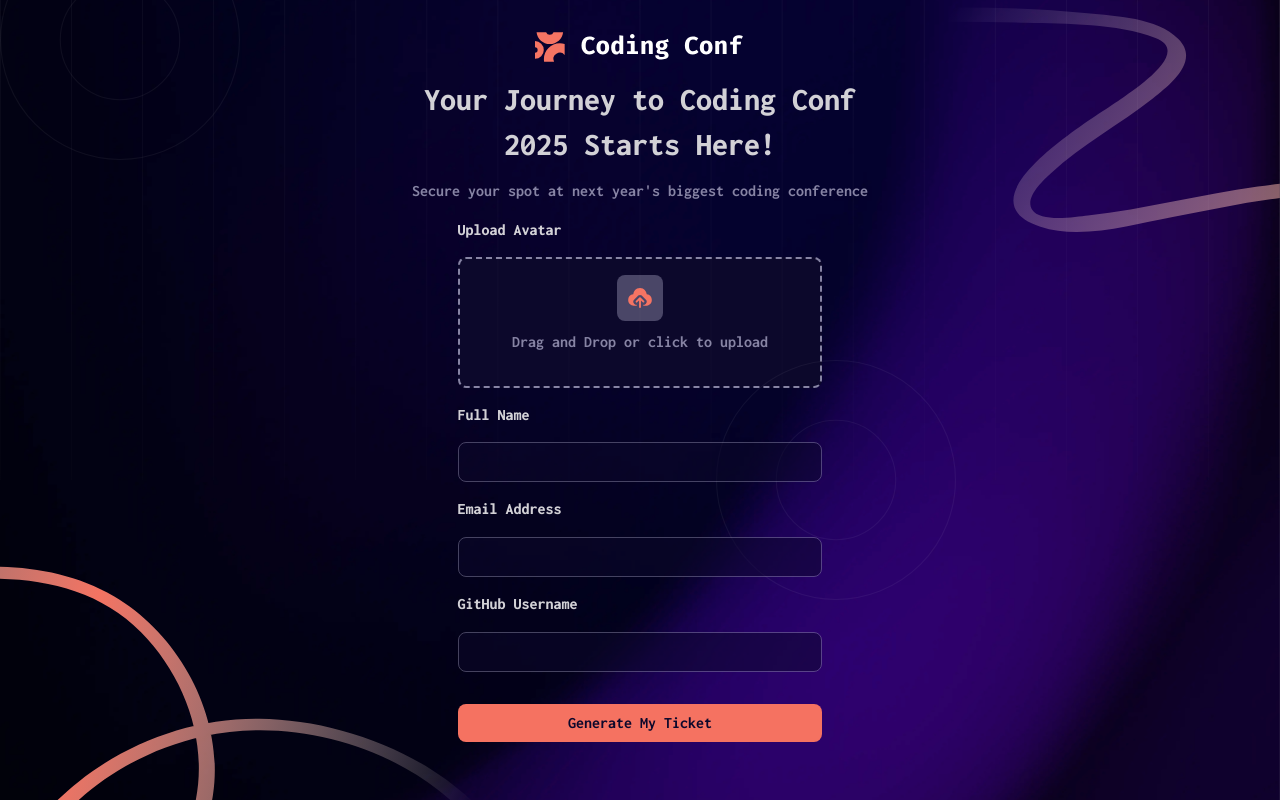
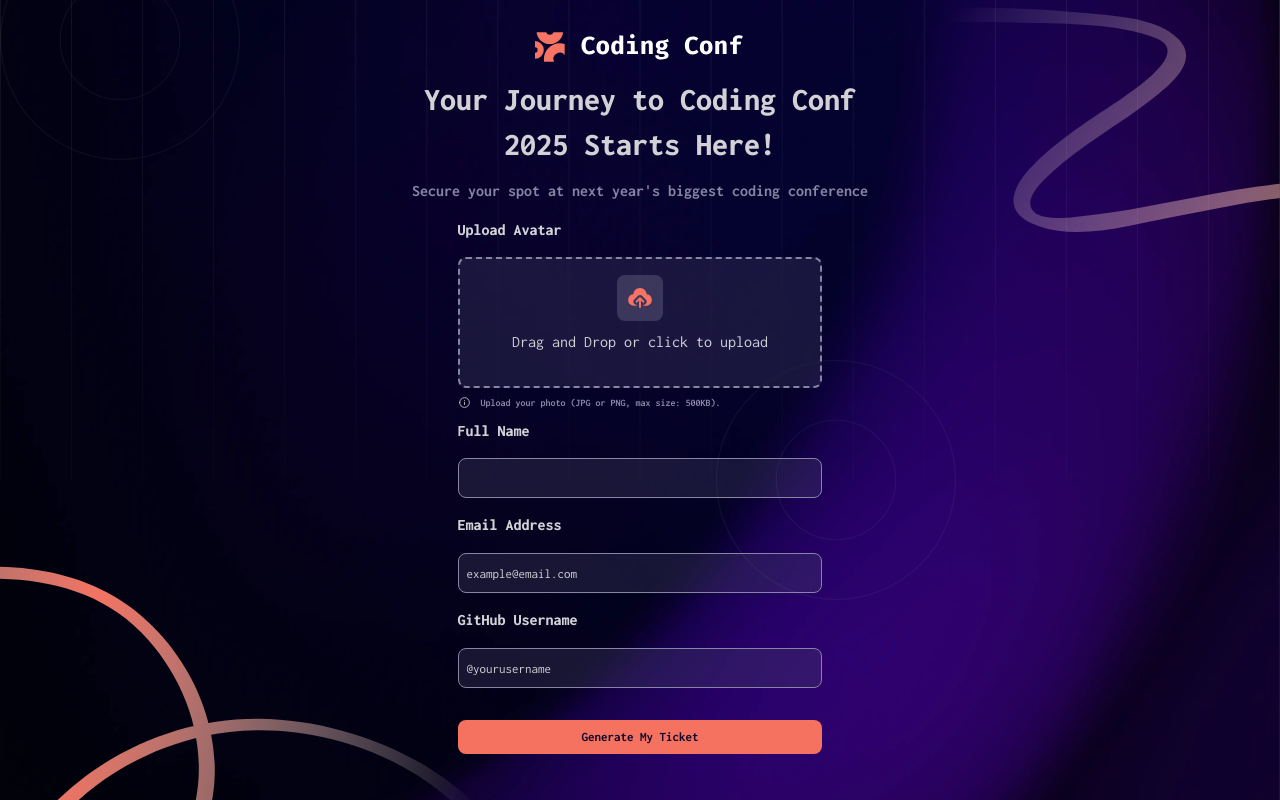
Before and after one commit to Timineri/Conference-Ticket-Generator, a React (Create React App) app: page / in a window 1280 px wide. Built offline with nearby package versions, Linux system fonts and the light colour scheme.

Commit message:
Conpleted the Form UI: Added the hover and Focus State.

```diff
--- a/src/components/MainForm.js
+++ b/src/components/MainForm.js
@@ -1,5 +1,6 @@
 import React from "react";
 import UploadIcon from "../assets/images/icon-upload.svg";
+import InfoIcon from "../assets/images/icon-info.svg";
 
 export default function MainForm() {
   return (
@@ -11,10 +12,14 @@ export default function MainForm() {
       <form>
         <label>
           Upload Avatar
-          <div className="upload">
+          <div className="upload" tabIndex={0}>
             <img className="upload-icon" src={UploadIcon} alt="upload" />
             <p className="upload-text">Drag and Drop or click to upload</p>
           </div>
+          <p className="upload-condition">
+            <img src={InfoIcon} alt="info-icon" className="info-icon" /> Upload
+            your photo (JPG or PNG, max size: 500KB).
+          </p>
         </label>
 
         <label>
@@ -24,12 +29,12 @@ export default function MainForm() {
 
         <label>
           Email Address
-          <input type="email" />
+          <input type="email" placeholder="example@email.com" />
         </label>
 
         <label>
           GitHub Username
-          <input type="text" />
+          <input type="text" placeholder="@yourusername" />
         </label>
 
         <div>
--- a/src/index.css
+++ b/src/index.css
@@ -18,8 +18,34 @@
   --Orange-500: hsl(7, 88%, 67%);
   --Orange-700: hsl(7, 71%, 60%);
   --Gradient-text: hsl(7, 86%, 67%) to hsl(0, 0%, 100%);
-  --Bg-Opacity: hsla(245, 19%, 35%, 0.5);
-  --Bg-Opacity-2: hsla(245, 15%, 58%, 0.5);
+  --Bg-Opacity: hsla(245, 19%, 35%, 0.3);
+  --Bg-Opacity-2: hsla(245, 15%, 58%, 0.3);
+}
+
+@font-face {
+  font-family: "Inconsolata";
+  src: url("./assets/fonts/Inconsolata-VariableFont_wdth\,wght.ttf")
+    format("truetype");
+}
+
+@font-face {
+  font-family: "Inconsolata-ExtraBold";
+  src: url("./assets/fonts/static/Inconsolata-ExtraBold.ttf") format("truetype");
+}
+
+@font-face {
+  font-family: "Inconsolata-bold";
+  src: url("./assets/fonts/static/Inconsolata-Bold.ttf") format("truetype");
+}
+
+@font-face {
+  font-family: "Inconsolata-regular";
+  src: url("./assets/fonts/static/Inconsolata-Regular.ttf") format("truetype");
+}
+
+@font-face {
+  font-family: "Inconsolata-mediun";
+  src: url("./assets/fonts/static/Inconsolata-Medium.ttf") format("truetype");
 }
 
 body {
@@ -119,29 +145,9 @@ body {
   height: 60%;
   background-image: url("./assets/images/pattern-lines.svg");
   background-size: cover;
-  opacity: 0.3;
+  opacity: 0.5;
   top: 0;
   pointer-events: none;
-}
-
-@font-face {
-  font-family: "Inconsolata";
-  src: url("./assets/fonts/Inconsolata-VariableFont_wdth\,wght.ttf")
-    format("truetype");
-}
-
-@font-face {
-  font-family: "Inconsolata-ExtraBold";
-  src: url("./assets/fonts/static/Inconsolata-ExtraBold.ttf") format("truetype");
-}
-
-@font-face {
-  font-family: "Inconsolata-bold";
-  src: url("./assets/fonts/static/Inconsolata-Bold.ttf") format("truetype");
-}
-@font-face {
-  font-family: "Inconsolata-mediun";
-  src: url("./assets/fonts/static/Inconsolata-Medium.ttf") format("truetype");
 }
 
 h1 {
@@ -241,16 +247,24 @@ form {
   border-radius: 0.5rem;
   padding: 1rem;
   margin: 1rem 0;
-  background-color: var(--Neutral-900);
+  margin-bottom: 0.5em;
+  background-color: var(--Bg-Opacity);
+  backdrop-filter: blur(1px);
   z-index: -1;
 }
 
 .upload:hover {
-  background-color: var(--Bg-Opacity);
+  background-color: var(--Neutral-700);
+  cursor: pointer;
+}
+.upload:focus {
+  outline: 1px solid var(--Neutral-500);
+  outline-offset: 2px;
 }
 
 .upload-text {
-  color: var(--Neutral-500);
+  color: var(--Neutral-300);
+  font-family: "Inconsolata-regular";
 }
 
 .upload-icon {
@@ -262,14 +276,25 @@ form {
   z-index: -1;
 }
 
+.info-icon {
+  width: 1.3em;
+}
+
+.upload-condition {
+  text-align: left;
+  font-size: x-small;
+  display: flex;
+  align-items: center;
+  gap: 1em;
+}
+
 input {
   width: 100%;
   padding: 0.5rem;
   margin: 1rem 0;
   border: 1px solid var(--Neutral-500);
   border-radius: 0.5rem;
-  background-color: var(--Neutral-900);
-  opacity: 0.5;
+  background-color: var(--Bg-Opacity);
   color: var(--Neutral-300);
 }
 
@@ -279,6 +304,14 @@ input:hover {
 }
 
 input:focus {
+  outline: 1px solid var(--Neutral-500);
+  outline-offset: 2px;
+}
+
+input::placeholder {
+  font-family: "Inconsolata-regular";
+  color: var(--Neutral-300);
+  font-size: small;
 }
 
 button {
@@ -289,6 +322,7 @@ button {
   color: var(--Neutral-900);
   font-weight: bolder;
   width: 100%;
+  font-size: small;
 }
 
 button:hover {
@@ -297,5 +331,6 @@ button:hover {
 }
 
 button:focus {
-  border: 2px solid var(--Neutral-900);
+  outline: 2px solid var(--Neutral-500);
+  outline-offset: 2px;
 }
```
